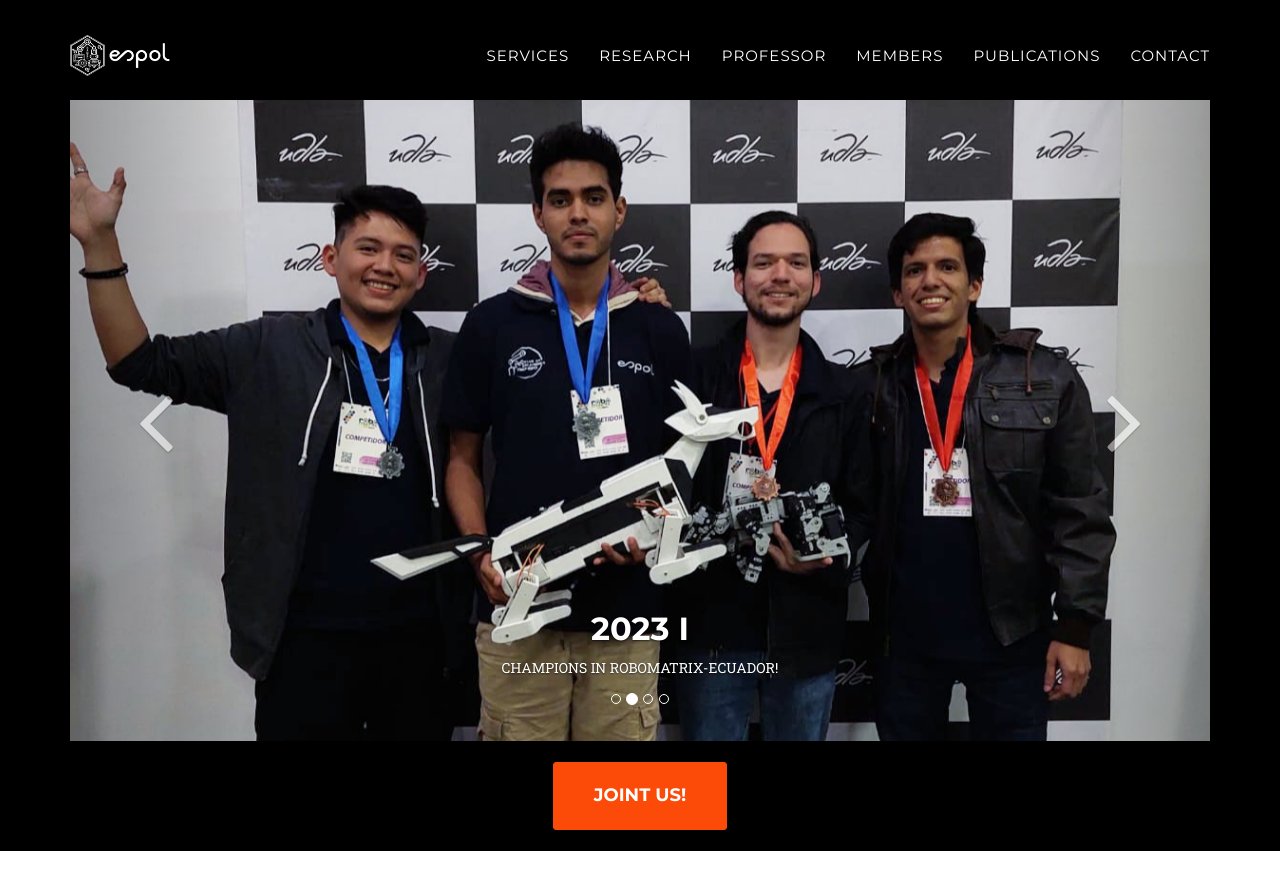
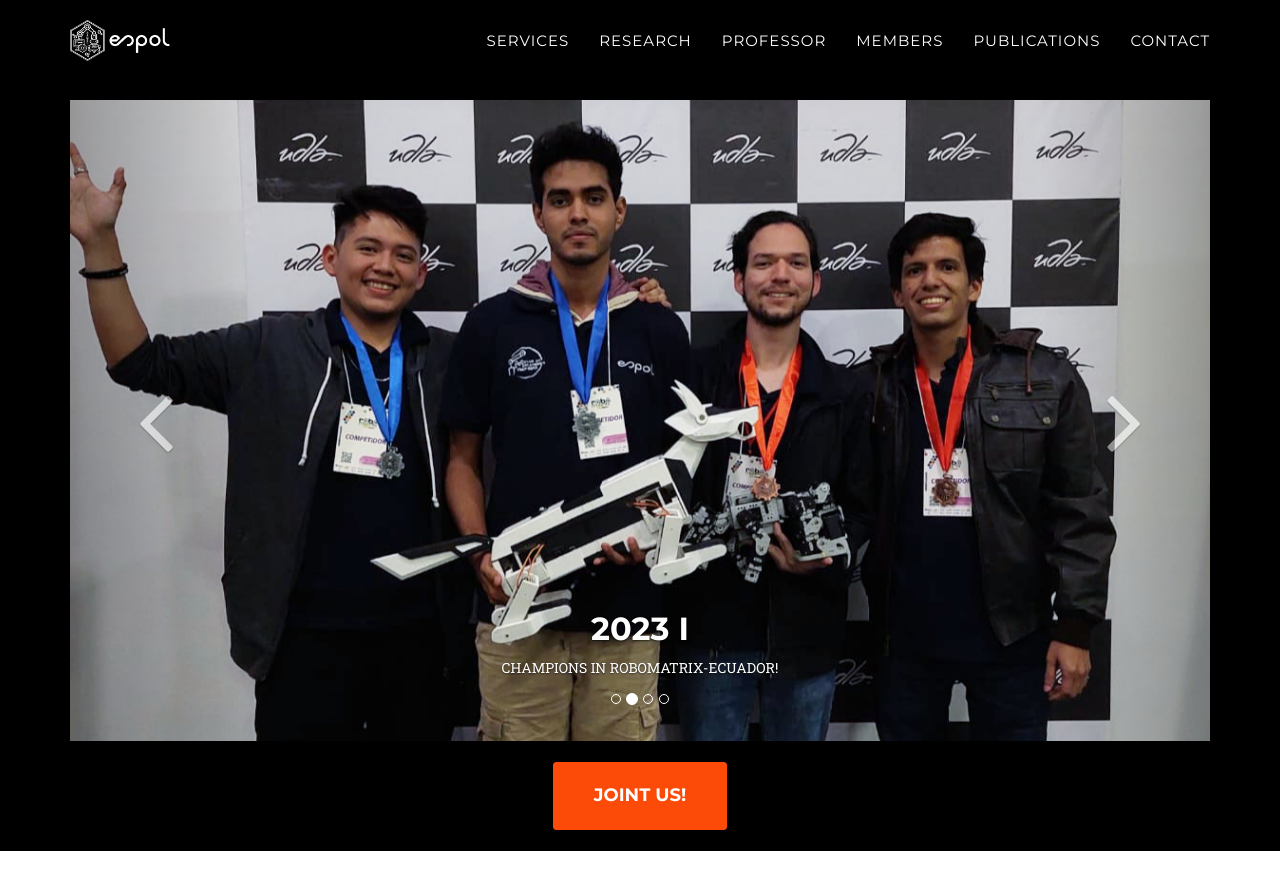
Before and after one commit to RAMEL-ESPOL/webpage, a Jekyll site: the page built from index.html, in a window 1280 px wide and 900 px high. Shown: the top 890 px of the window. Built offline with Jekyll 4.4.1, drawn with Linux system fonts in a browser that asks for light colours; some web fonts are replaced.

Commit message:
Correcion en la transicion del navbar

```diff
--- a/_includes/header.html
+++ b/_includes/header.html
@@ -1,5 +1,5 @@
 <!-- Navigation -->
-<nav class="navbar navbar-default navbar-fixed-top">
+<nav class="navbar navbar-default navbar-fixed-top navbar-shrink">
     <div class="container">
         <!-- Brand and toggle get grouped for better mobile display -->
         <div class="navbar-header page-scroll">
--- a/js/cbpAnimatedHeader.js
+++ b/js/cbpAnimatedHeader.js
@@ -13,7 +13,7 @@ var cbpAnimatedHeader = (function() {
 	var docElem = document.documentElement,
 		header = document.querySelector( '.navbar-fixed-top' ),
 		didScroll = false,
-		changeHeaderOn = 100;
+		changeHeaderOn = 0;
 
 	function init() {
 		window.addEventListener( 'scroll', function( event ) {
@@ -26,12 +26,12 @@ var cbpAnimatedHeader = (function() {
 
 	function scrollPage() {
 		var sy = scrollY();
-		if ( sy >= changeHeaderOn ) {
+		/*if ( sy >= changeHeaderOn ) {
 			classie.add( header, 'navbar-shrink' );
 		}
 		else {
 			classie.remove( header, 'navbar-shrink' );
-		}
+		}*/
 		didScroll = false;
 	}
 
```
